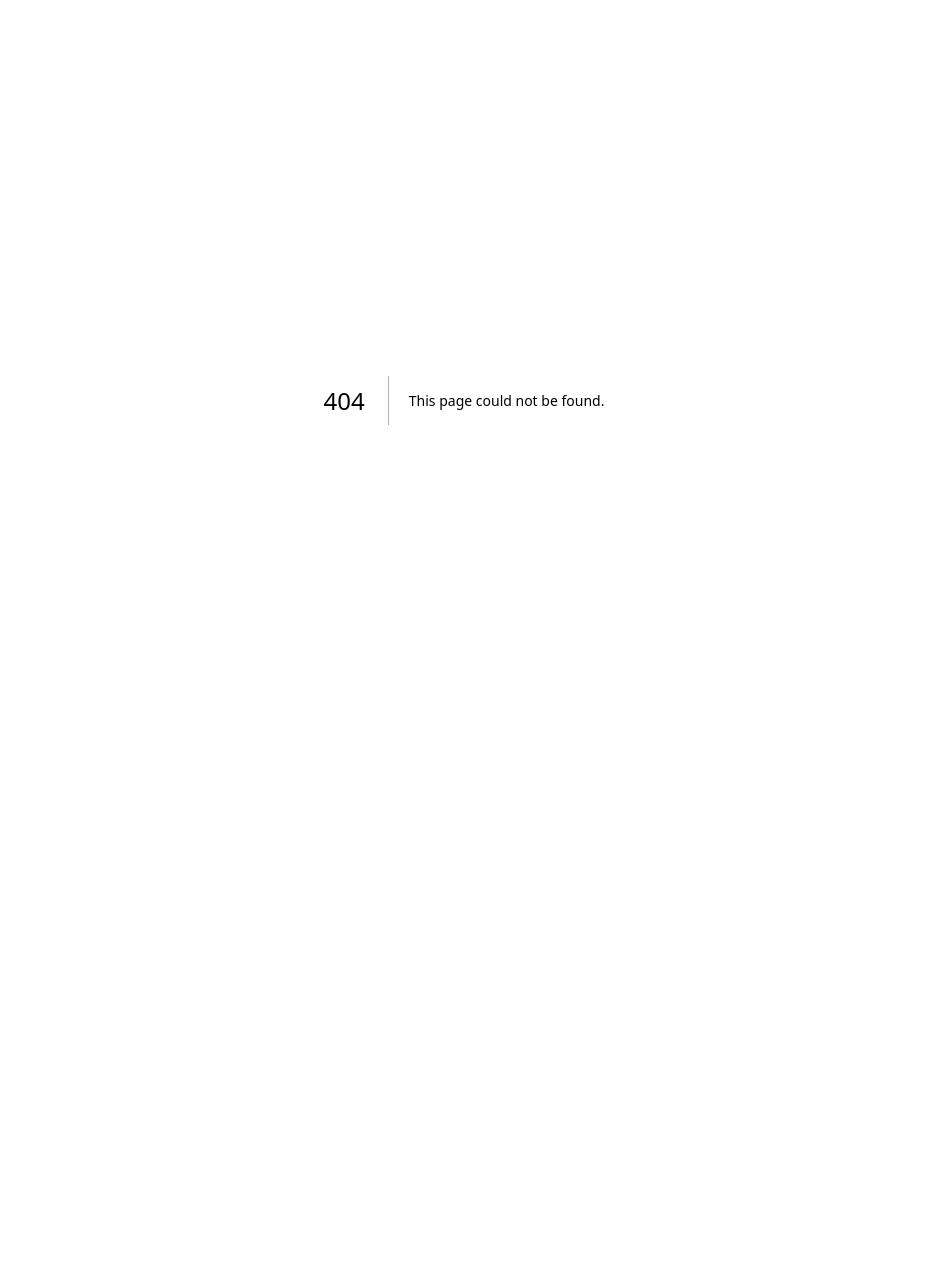
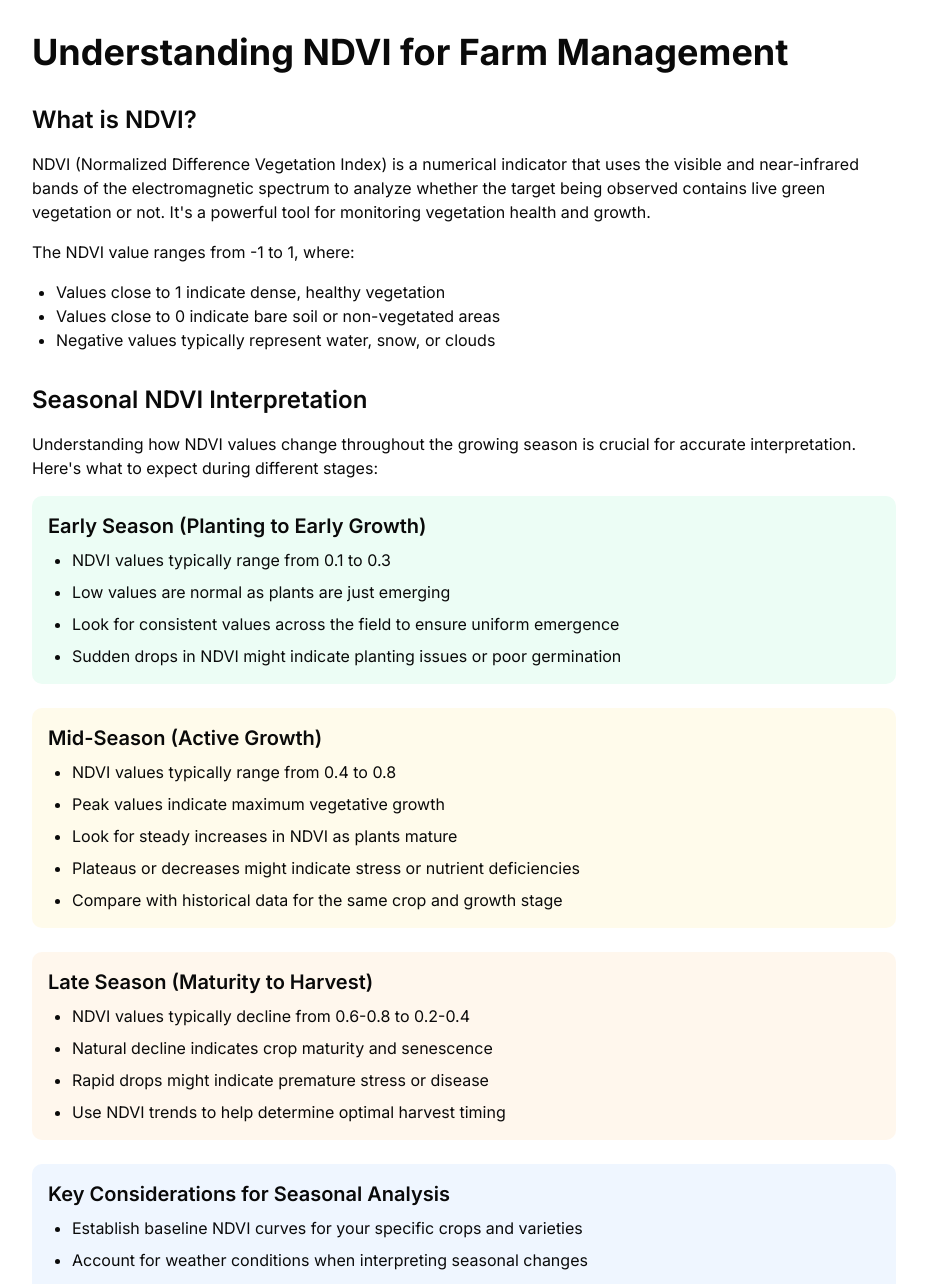
Before and after one commit to shackattackk/hacienda, a Next.js app: page /guide in a window 1280 px wide. Before the commit this address had no page. Shown: the top 1284 px of the page, without its empty margins (176-1103 px from the left). Before the commit the page ends 800 px from the top, so only its background shows below. Built offline with nearby package versions, Linux system fonts and the light colour scheme.

Commit message:
feat: add guide page

```diff
--- /dev/null
+++ b/src/app/guide/page.tsx
@@ -0,0 +1,168 @@
+import { Metadata } from "next"
+
+export const metadata: Metadata = {
+  title: "NDVI Guide - Understanding Vegetation Health",
+  description: "Learn about NDVI, how to interpret vegetation health maps, and how to use this information for better farm management.",
+}
+
+export default function GuidePage() {
+  return (
+    <div className="container mx-auto px-4 py-8 max-w-4xl">
+      <h1 className="text-4xl font-bold mb-8">Understanding NDVI for Farm Management</h1>
+
+      <section className="mb-8">
+        <h2 className="text-2xl font-semibold mb-4">What is NDVI?</h2>
+        <p className="mb-4">
+          NDVI (Normalized Difference Vegetation Index) is a numerical indicator that uses the visible and near-infrared bands of the electromagnetic spectrum to analyze whether the target being observed contains live green vegetation or not. It's a powerful tool for monitoring vegetation health and growth.
+        </p>
+        <p className="mb-4">
+          The NDVI value ranges from -1 to 1, where:
+        </p>
+        <ul className="list-disc pl-6 mb-4">
+          <li>Values close to 1 indicate dense, healthy vegetation</li>
+          <li>Values close to 0 indicate bare soil or non-vegetated areas</li>
+          <li>Negative values typically represent water, snow, or clouds</li>
+        </ul>
+      </section>
+
+      <section className="mb-8">
+        <h2 className="text-2xl font-semibold mb-4">Seasonal NDVI Interpretation</h2>
+        <p className="mb-4">
+          Understanding how NDVI values change throughout the growing season is crucial for accurate interpretation. Here's what to expect during different stages:
+        </p>
+
+        <div className="space-y-6">
+          <div className="p-4 bg-emerald-50 rounded-lg">
+            <h3 className="text-xl font-semibold mb-2">Early Season (Planting to Early Growth)</h3>
+            <ul className="list-disc pl-6 space-y-2">
+              <li>NDVI values typically range from 0.1 to 0.3</li>
+              <li>Low values are normal as plants are just emerging</li>
+              <li>Look for consistent values across the field to ensure uniform emergence</li>
+              <li>Sudden drops in NDVI might indicate planting issues or poor germination</li>
+            </ul>
+          </div>
+
+          <div className="p-4 bg-amber-50 rounded-lg">
+            <h3 className="text-xl font-semibold mb-2">Mid-Season (Active Growth)</h3>
+            <ul className="list-disc pl-6 space-y-2">
+              <li>NDVI values typically range from 0.4 to 0.8</li>
+              <li>Peak values indicate maximum vegetative growth</li>
+              <li>Look for steady increases in NDVI as plants mature</li>
+              <li>Plateaus or decreases might indicate stress or nutrient deficiencies</li>
+              <li>Compare with historical data for the same crop and growth stage</li>
+            </ul>
+          </div>
+
+          <div className="p-4 bg-orange-50 rounded-lg">
+            <h3 className="text-xl font-semibold mb-2">Late Season (Maturity to Harvest)</h3>
+            <ul className="list-disc pl-6 space-y-2">
+              <li>NDVI values typically decline from 0.6-0.8 to 0.2-0.4</li>
+              <li>Natural decline indicates crop maturity and senescence</li>
+              <li>Rapid drops might indicate premature stress or disease</li>
+              <li>Use NDVI trends to help determine optimal harvest timing</li>
+            </ul>
+          </div>
+
+          <div className="p-4 bg-blue-50 rounded-lg">
+            <h3 className="text-xl font-semibold mb-2">Key Considerations for Seasonal Analysis</h3>
+            <ul className="list-disc pl-6 space-y-2">
+              <li>Establish baseline NDVI curves for your specific crops and varieties</li>
+              <li>Account for weather conditions when interpreting seasonal changes</li>
+              <li>Compare current season's NDVI progression with historical data</li>
+              <li>Use NDVI trends to identify potential issues before they become visible</li>
+              <li>Consider crop-specific growth patterns when interpreting values</li>
+            </ul>
+          </div>
+        </div>
+      </section>
+
+      <section className="mb-8">
+        <h2 className="text-2xl font-semibold mb-4">How to Interpret the Color Map</h2>
+        <p className="mb-4">
+          Our NDVI map uses a color gradient to represent different vegetation health levels:
+        </p>
+        <div className="grid grid-cols-1 md:grid-cols-2 gap-4 mb-4">
+          <div className="p-4 bg-green-100 rounded-lg">
+            <h3 className="font-semibold mb-2">Green Areas</h3>
+            <p>Indicate healthy, dense vegetation with high chlorophyll content. These areas are typically growing well and receiving adequate nutrients.</p>
+          </div>
+          <div className="p-4 bg-yellow-100 rounded-lg">
+            <h3 className="font-semibold mb-2">Yellow Areas</h3>
+            <p>Represent moderate vegetation health. These areas might need attention or could be in transition between growth stages.</p>
+          </div>
+          <div className="p-4 bg-red-100 rounded-lg">
+            <h3 className="font-semibold mb-2">Red Areas</h3>
+            <p>Indicate stressed or sparse vegetation. These areas may require immediate attention for irrigation, fertilization, or pest control.</p>
+          </div>
+          <div className="p-4 bg-gray-100 rounded-lg">
+            <h3 className="font-semibold mb-2">Gray/White Areas</h3>
+            <p>Represent non-vegetated areas like buildings, roads, or bare soil.</p>
+          </div>
+        </div>
+      </section>
+
+      <section className="mb-8">
+        <h2 className="text-2xl font-semibold mb-4">Practical Applications in Farm Management</h2>
+        <div className="space-y-4">
+          <div className="p-4 bg-blue-50 rounded-lg">
+            <h3 className="font-semibold mb-2">1. Early Problem Detection</h3>
+            <p>NDVI maps can help identify areas of stress before they become visible to the naked eye, allowing for early intervention.</p>
+          </div>
+          <div className="p-4 bg-blue-50 rounded-lg">
+            <h3 className="font-semibold mb-2">2. Irrigation Management</h3>
+            <p>Use NDVI data to optimize irrigation by identifying areas that need more or less water, potentially reducing water usage while maintaining crop health.</p>
+          </div>
+          <div className="p-4 bg-blue-50 rounded-lg">
+            <h3 className="font-semibold mb-2">3. Fertilization Planning</h3>
+            <p>Target fertilizer applications to areas showing lower NDVI values, ensuring efficient use of resources and reducing environmental impact.</p>
+          </div>
+          <div className="p-4 bg-blue-50 rounded-lg">
+            <h3 className="font-semibold mb-2">4. Growth Monitoring</h3>
+            <p>Track vegetation growth over time to make informed decisions about harvest timing and yield predictions.</p>
+          </div>
+          <div className="p-4 bg-blue-50 rounded-lg">
+            <h3 className="font-semibold mb-2">5. Pest and Disease Detection</h3>
+            <p>Identify potential pest or disease outbreaks early by monitoring changes in NDVI values across your fields.</p>
+          </div>
+        </div>
+      </section>
+
+      <section className="mb-8">
+        <h2 className="text-2xl font-semibold mb-4">Best Practices for Using NDVI Data</h2>
+        <ul className="list-disc pl-6 space-y-2">
+          <li>Regularly monitor your fields to establish baseline NDVI values</li>
+          <li>Compare current readings with historical data to identify trends</li>
+          <li>Consider weather conditions when interpreting NDVI values</li>
+          <li>Use NDVI data in combination with other agronomic information</li>
+          <li>Ground-truth unusual readings with physical field inspections</li>
+        </ul>
+      </section>
+
+      <section className="mb-8">
+        <h2 className="text-2xl font-semibold mb-4">Limitations and Considerations</h2>
+        <p className="mb-4">
+          While NDVI is a powerful tool, it's important to understand its limitations:
+        </p>
+        <ul className="list-disc pl-6 space-y-2">
+          <li>NDVI can be affected by atmospheric conditions and cloud cover</li>
+          <li>Different crop types may show different NDVI values at the same growth stage</li>
+          <li>Soil background can influence NDVI readings, especially in sparse vegetation</li>
+          <li>NDVI values should be interpreted in the context of your specific crop and growing conditions</li>
+        </ul>
+      </section>
+
+      <section className="mb-8">
+        <h2 className="text-2xl font-semibold mb-4">Additional Resources</h2>
+        <p className="mb-4">
+          For more detailed information about NDVI and precision agriculture, consider these resources:
+        </p>
+        <ul className="list-disc pl-6 space-y-2">
+          <li>USDA Precision Agriculture Resources</li>
+          <li>NASA Earth Observatory - Understanding NDVI</li>
+          <li>University Extension Services</li>
+          <li>Precision Agriculture Research Papers</li>
+        </ul>
+      </section>
+    </div>
+  )
+}
--- a/src/components/navbar.tsx
+++ b/src/components/navbar.tsx
@@ -3,10 +3,9 @@ import { Bell, HelpCircle } from "lucide-react"
 import { Button } from "@/components/ui/button"
 import { useRouter } from "next/navigation"
 import { UserButton } from "@clerk/nextjs"
+import Link from "next/link"
 
 export function Navbar() {
-  const router = useRouter()
-
   return (
     <div className="border-b">
       <div className="flex h-16 items-center px-4 md:px-6">
@@ -14,8 +13,10 @@ export function Navbar() {
           <Button variant="ghost" size="icon" className="text-muted-foreground">
             <Bell className="h-5 w-5" />
           </Button>
-          <Button variant="ghost" size="icon" className="text-muted-foreground">
-            <HelpCircle className="h-5 w-5" />
+          <Button asChild variant="ghost" size="icon" className="text-muted-foreground">
+            <Link href="/guide">
+              <HelpCircle className="h-5 w-5" />
+            </Link>
           </Button>
 
           <UserButton
--- a/src/components/sidebar.tsx
+++ b/src/components/sidebar.tsx
@@ -2,7 +2,7 @@
 
 import Link from "next/link";
 import { usePathname } from "next/navigation";
-import { Home, Leaf, Map, Plus, Settings } from "lucide-react";
+import { Home, Leaf, Map, Plus, Settings, BookOpen } from "lucide-react";
 import {
   Sidebar,
   SidebarContent,
@@ -75,6 +75,21 @@ export function AppSidebar() {
           <SidebarMenuItem>
             <SidebarMenuButton
               asChild
+              isActive={isActive("/guide")}
+              tooltip="Guide"
+            >
+              <Link
+                href="/guide"
+                className={isCollapsed ? "justify-center w-full" : ""}
+              >
+                <BookOpen className="h-4 w-4" />
+                {!isCollapsed && <span>Guide</span>}
+              </Link>
+            </SidebarMenuButton>
+          </SidebarMenuItem>
+          <SidebarMenuItem>
+            <SidebarMenuButton
+              asChild
               isActive={isActive("/settings")}
               tooltip="Settings"
             >
```
